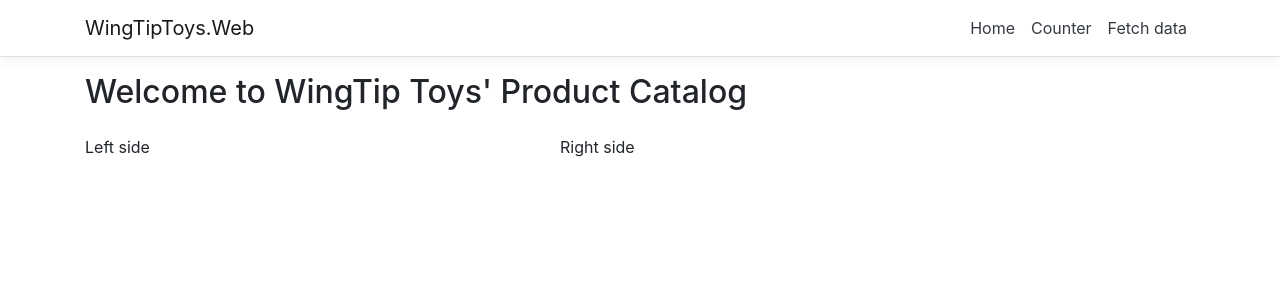
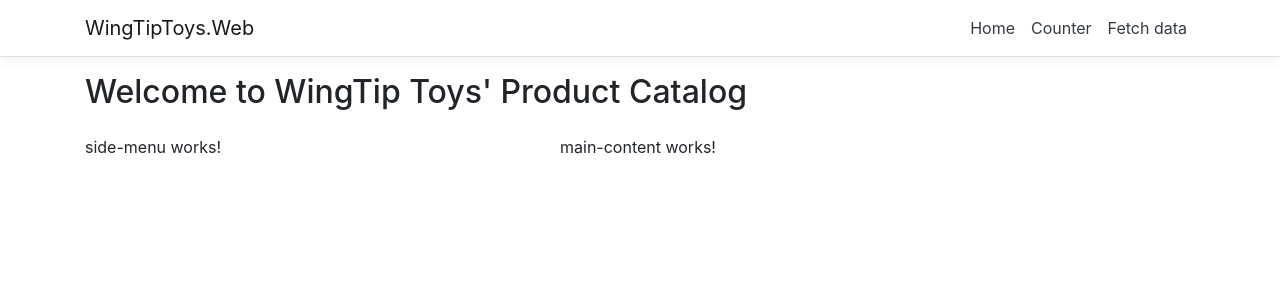
Before and after one commit to StephenYoon/wingtip-toys, an Angular app in the folder WingTipToys.Web/ClientApp/: page / in a window 1280 px wide. Shown: the top 300 px of the page. Built offline with nearby package versions, Linux system fonts and the light colour scheme.

Commit message:
Generated side and main content components

```diff
--- a/WingTipToys.Web/ClientApp/src/app/app.module.ts
+++ b/WingTipToys.Web/ClientApp/src/app/app.module.ts
@@ -9,6 +9,8 @@ import { NavMenuComponent } from './product-catalog/nav-menu/nav-menu.component'
 import { HomeComponent } from './product-catalog/home/home.component';
 import { CounterComponent } from './product-catalog/counter/counter.component';
 import { FetchDataComponent } from './product-catalog/fetch-data/fetch-data.component';
+import { SideMenuComponent } from './product-catalog/side-menu/side-menu.component';
+import { MainContentComponent } from './product-catalog/main-content/main-content.component';
 
 /*
   TODO: We can utilize lazy loading by route when the application grows larger in size
@@ -23,7 +25,9 @@ import { FetchDataComponent } from './product-catalog/fetch-data/fetch-data.comp
     NavMenuComponent,
     HomeComponent,
     CounterComponent,
-    FetchDataComponent
+    FetchDataComponent,
+    SideMenuComponent,
+    MainContentComponent
   ],
   imports: [
     BrowserModule.withServerTransition({ appId: 'ng-cli-universal' }),
--- a/WingTipToys.Web/ClientApp/src/app/product-catalog/home/home.component.html
+++ b/WingTipToys.Web/ClientApp/src/app/product-catalog/home/home.component.html
@@ -5,12 +5,14 @@
 
     <!--Left side-->
     <div class="col-5 side-menu">
-      Left side
+      <app-side-menu>
+      </app-side-menu>
     </div>
 
     <!--Right side-->
     <div class="col-7 main-content">
-      Right side
+      <app-main-content>
+      </app-main-content>
     </div>
 
   </div>
--- /dev/null
+++ b/WingTipToys.Web/ClientApp/src/app/product-catalog/main-content/main-content.component.html
@@ -0,0 +1 @@
+<p>main-content works!</p>
--- /dev/null
+++ b/WingTipToys.Web/ClientApp/src/app/product-catalog/main-content/main-content.component.ts
@@ -0,0 +1,15 @@
+import { Component, OnInit } from '@angular/core';
+
+@Component({
+  selector: 'app-main-content',
+  templateUrl: './main-content.component.html',
+  styleUrls: ['./main-content.component.scss']
+})
+export class MainContentComponent implements OnInit {
+
+  constructor() { }
+
+  ngOnInit() {
+  }
+
+}
--- /dev/null
+++ b/WingTipToys.Web/ClientApp/src/app/product-catalog/side-menu/side-menu.component.html
@@ -0,0 +1 @@
+<p>side-menu works!</p>
--- /dev/null
+++ b/WingTipToys.Web/ClientApp/src/app/product-catalog/side-menu/side-menu.component.ts
@@ -0,0 +1,15 @@
+import { Component, OnInit } from '@angular/core';
+
+@Component({
+  selector: 'app-side-menu',
+  templateUrl: './side-menu.component.html',
+  styleUrls: ['./side-menu.component.scss']
+})
+export class SideMenuComponent implements OnInit {
+
+  constructor() { }
+
+  ngOnInit() {
+  }
+
+}
```
Also changed, not shown: WingTipToys.Web/ClientApp/src/app/product-catalog/main-content/main-content.component.scss (added), WingTipToys.Web/ClientApp/src/app/product-catalog/side-menu/side-menu.component.scss (added), 2 other files (tests, documents, lock files or other folders).
